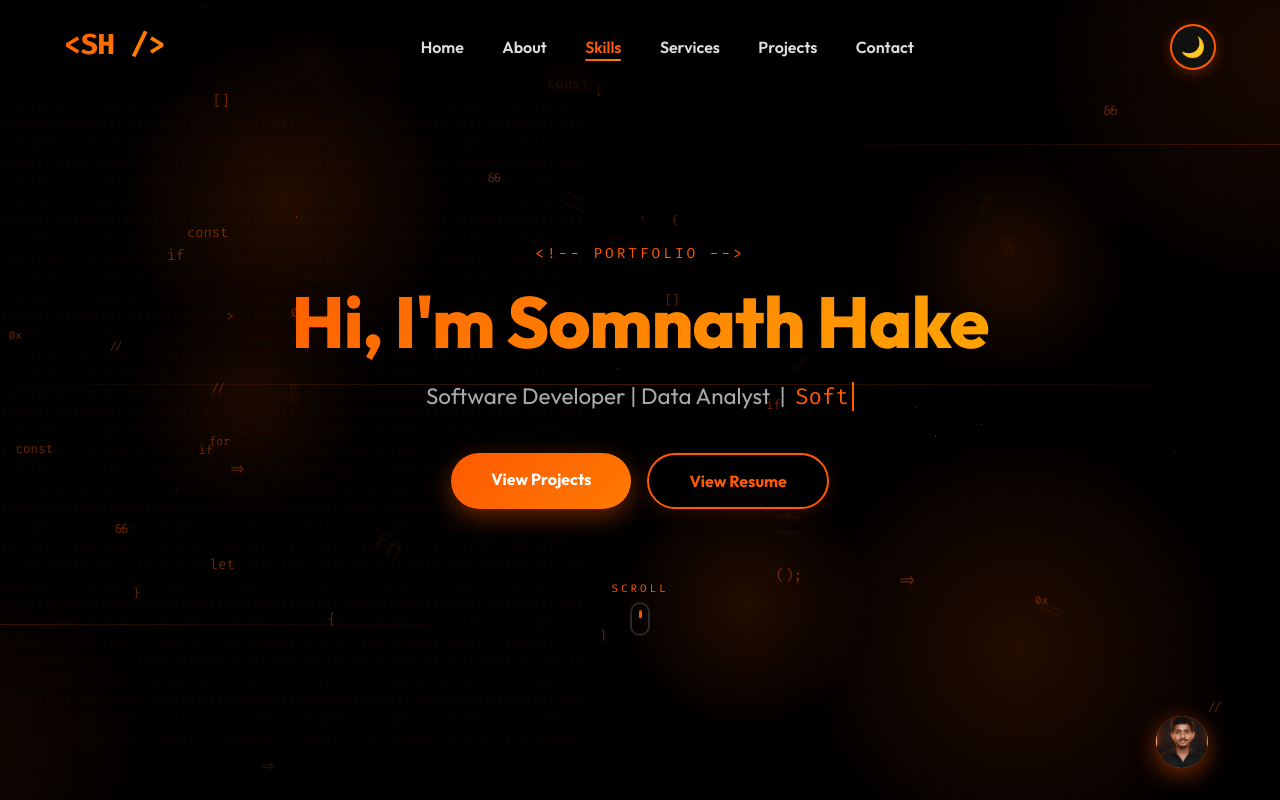
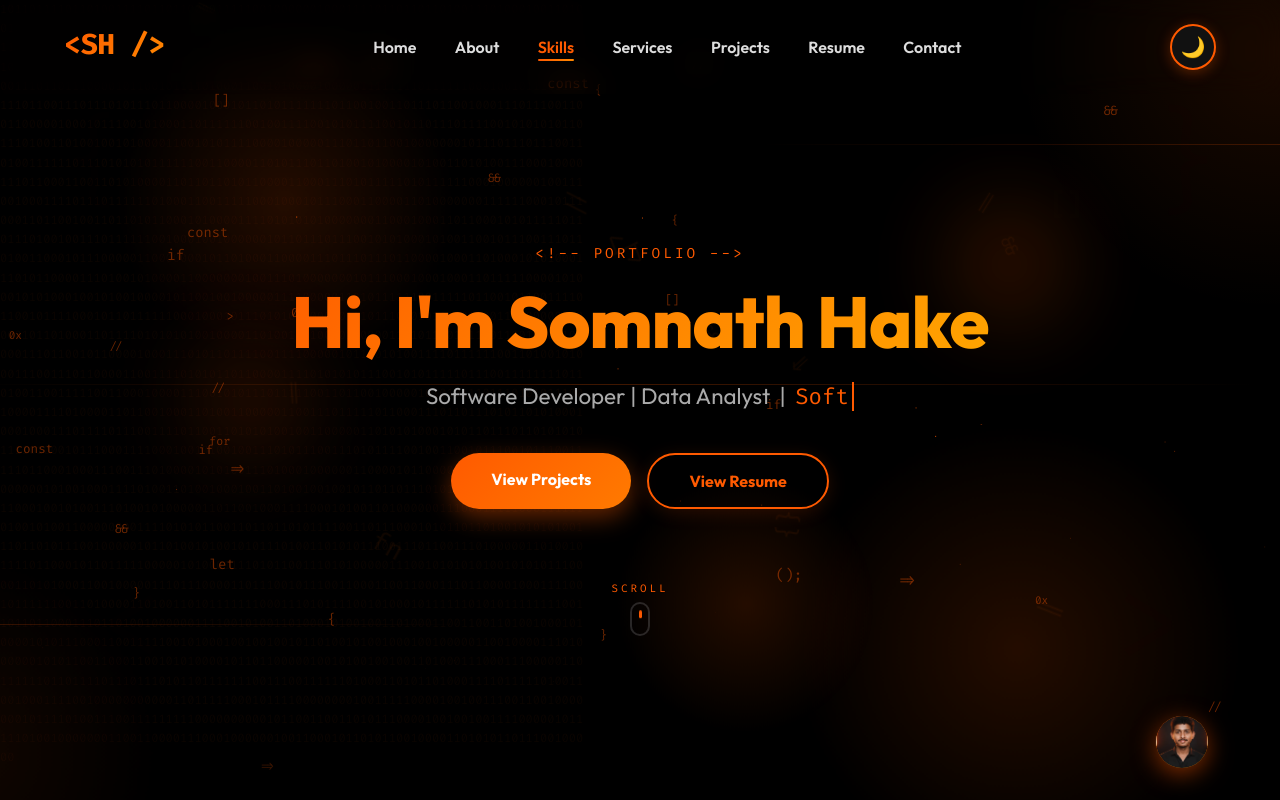
Before and after one commit to somnathhake09/My-Portfolio, a React (Create React App) app in the folder frontend/: page / in a window 1280 px wide. Shown: the top 800 px of the page. Built offline with nearby package versions, Linux system fonts and the light colour scheme.

Commit message:
add resume nav item in array

```diff
--- a/frontend/src/App.jsx
+++ b/frontend/src/App.jsx
@@ -429,6 +429,7 @@ const NAV_ITEMS = [
   { label: "Skills", href: "#skills" },
   { label: "Services", href: "#services" },
   { label: "Projects", href: "#projects" },
+  { label: "Resume", href: "#resume" },
   { label: "Contact", href: "#contact" },
 ];
 
```
